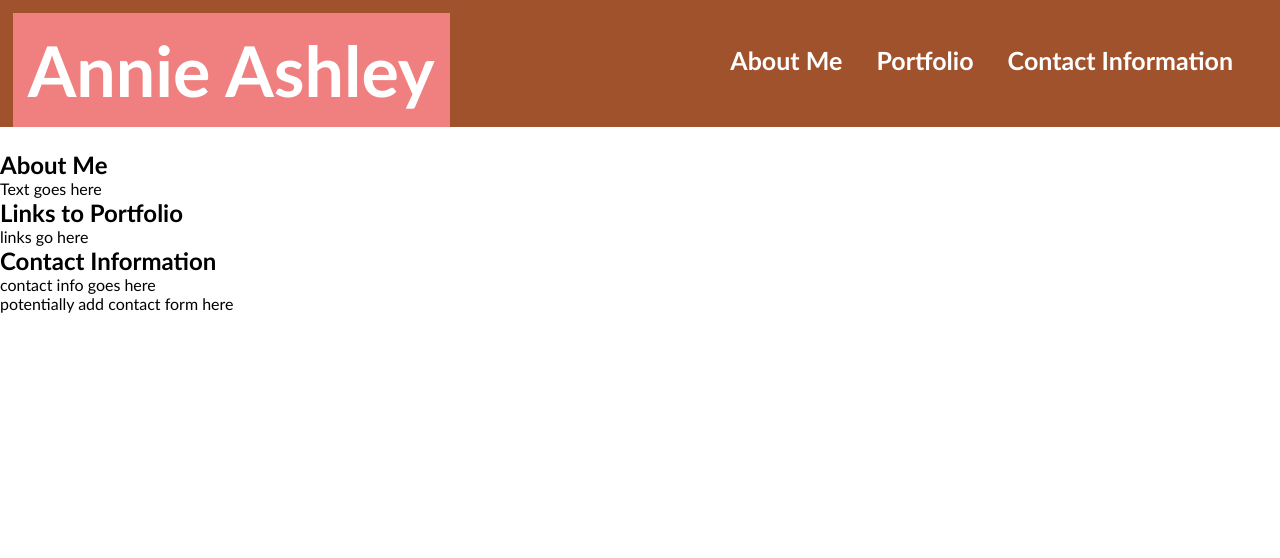
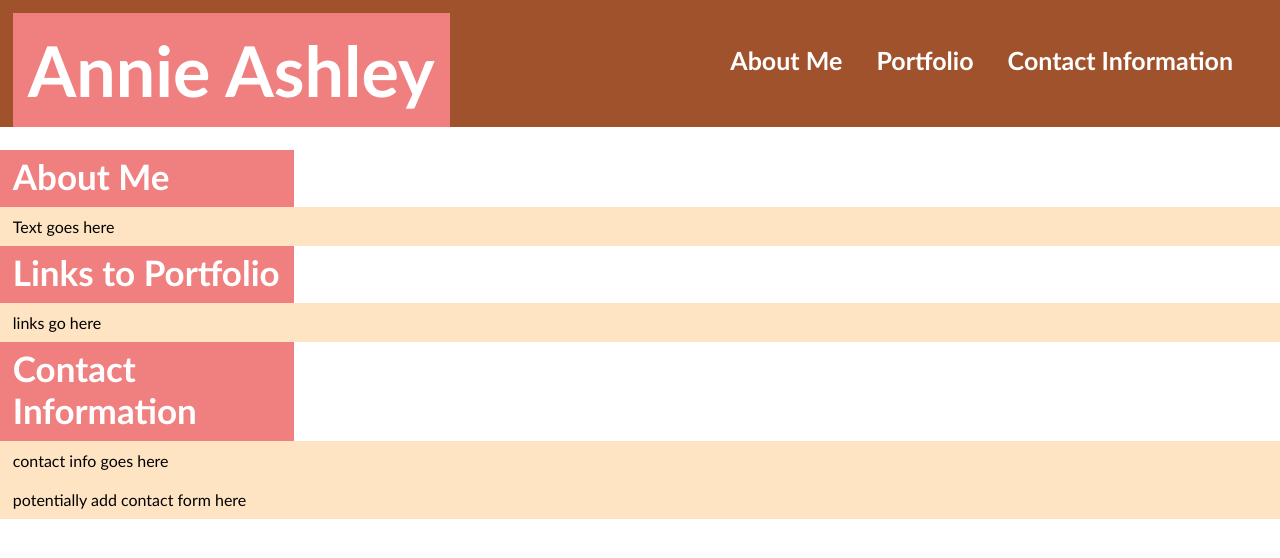
Before and after one commit to Annie14254/developer-work-portfolio, a plain HTML site: page index.html in a window 1280 px wide. Drawn offline with Linux system fonts and the light colour scheme.

Commit message:
setting up padding and margins in CSS

```diff
--- a/assets/portfolio-styles.css
+++ b/assets/portfolio-styles.css
@@ -52,7 +52,22 @@ nav ul li {
     padding-top: 150px;
 }
 
+h2 {
+    padding-top: 5px;
+    padding-left: 1%;
+    font-size: 35px;
+    padding-bottom: 10px;
+    background-color:lightcoral;
+    width: 22%;
+    color: white;
+}
 
+section p {
+    padding-top: 10px;
+    padding-bottom: 10px;
+    background-color:bisque;
+    padding-left: 1%;
+}
 
 /*uncomment media query when page is laid out*/
 /*@media screen and (max-width: 992px) {
```
